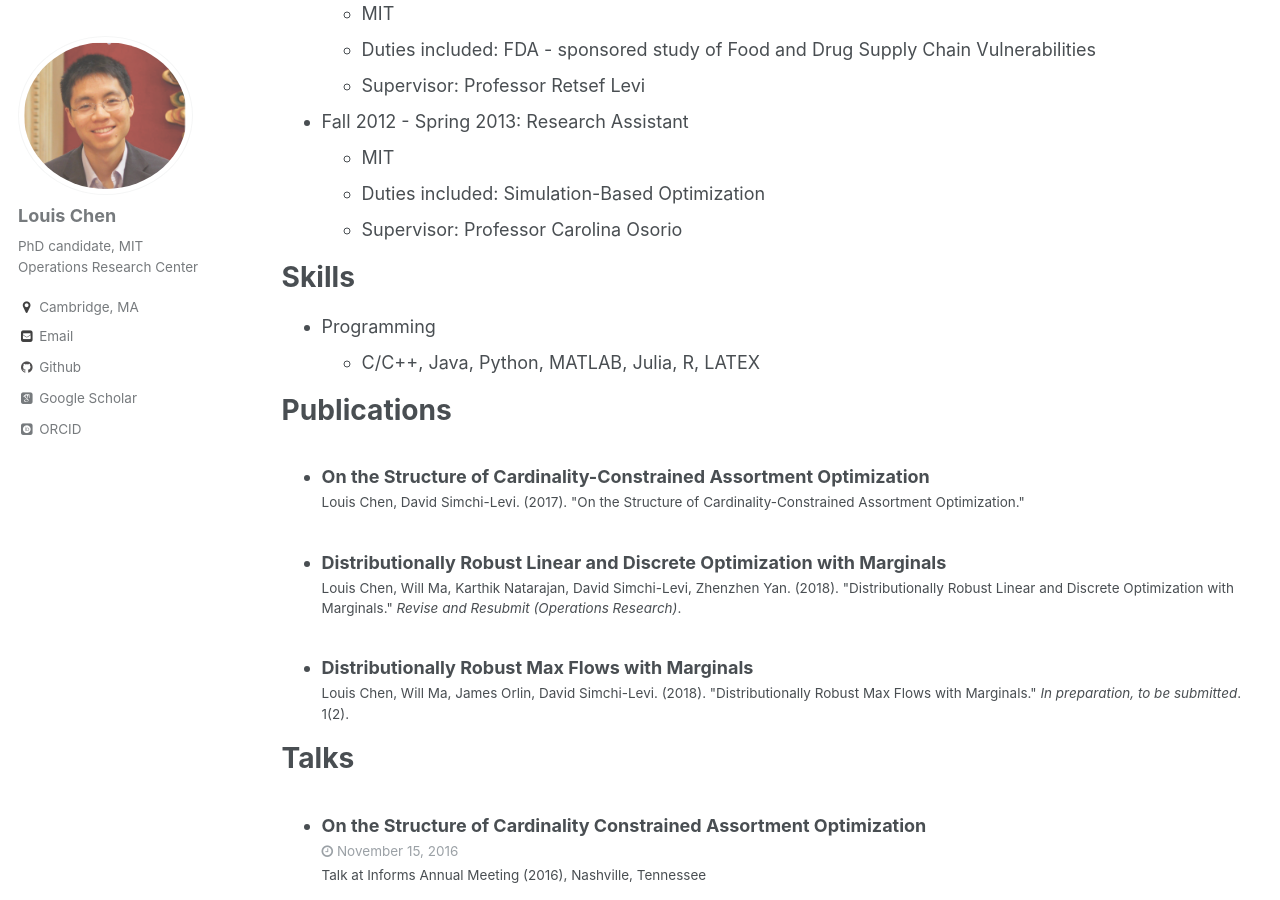
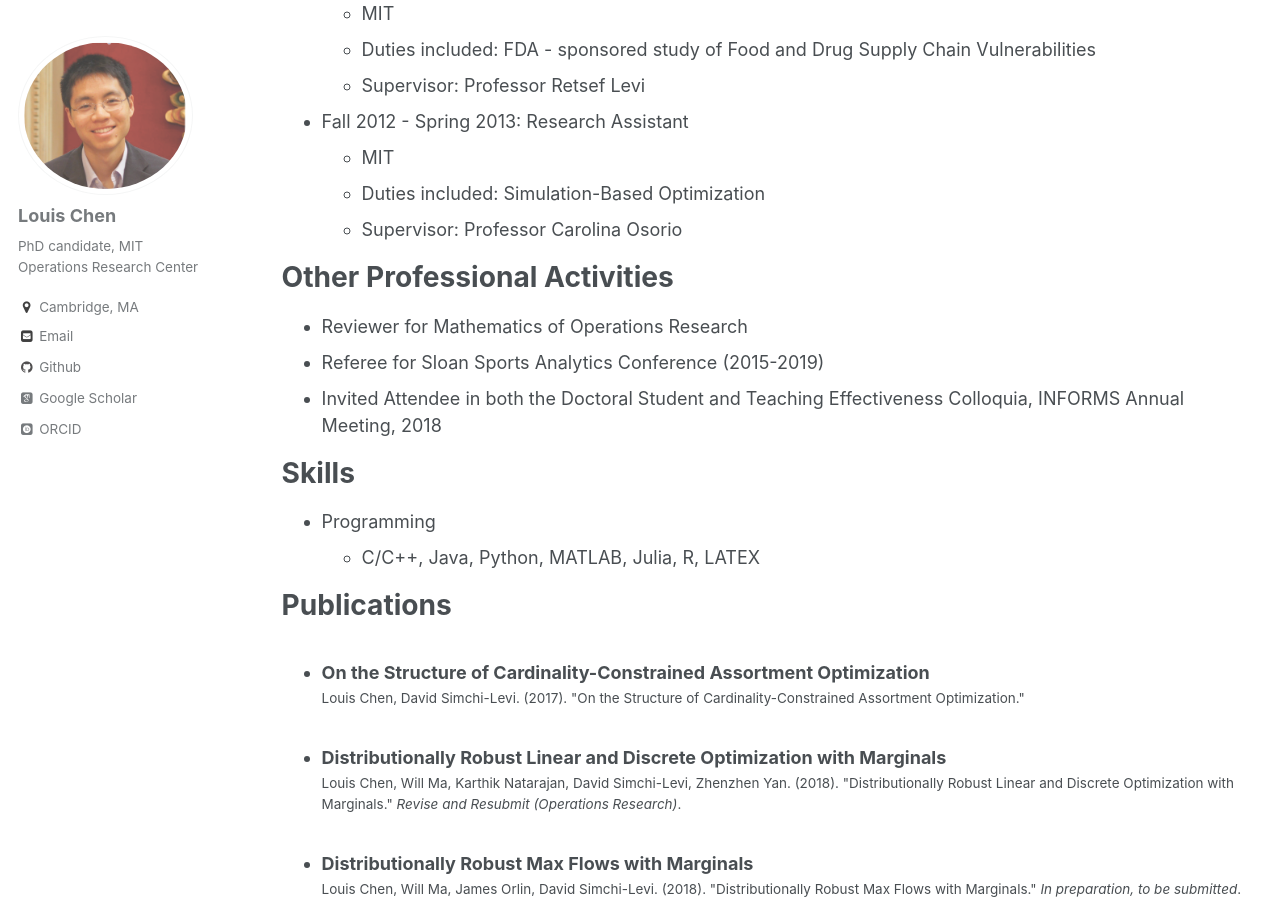
Before and after one commit to LouisLChen/LouisLChen.github.io, a Jekyll site: the page built from _pages/cv.md, in a window 1280 px wide and 900 px high, scrolled down 840 px. Built offline with Jekyll 4.4.1, drawn with Linux system fonts in a browser that asks for light colours; some web fonts are replaced.

Commit message:
Update cv.md

```diff
--- a/_pages/cv.md
+++ b/_pages/cv.md
@@ -41,6 +41,11 @@ Work experience
   * Duties included: Simulation-Based Optimization
   * Supervisor: Professor Carolina Osorio
 
+Other Professional Activities
+======
+* Reviewer for Mathematics of Operations Research
+* Referee for Sloan Sports Analytics Conference (2015-2019)
+* Invited Attendee in both the Doctoral Student and Teaching Effectiveness Colloquia, INFORMS Annual Meeting, 2018
 
 
 Skills
```
